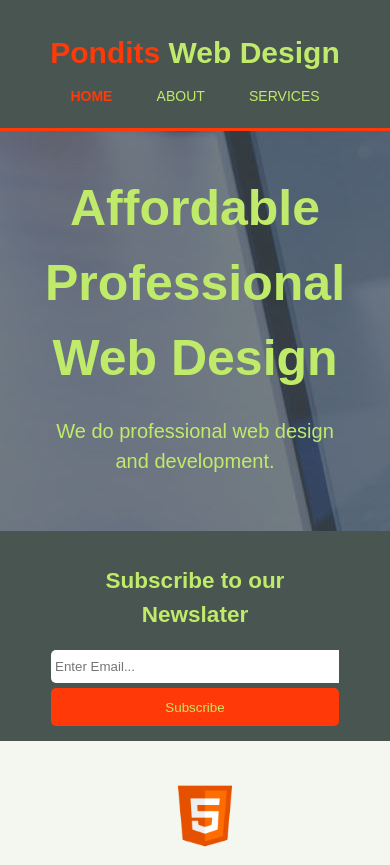
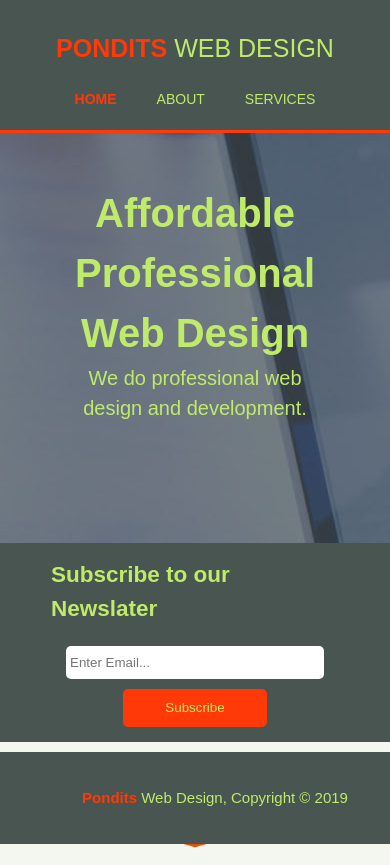
Before and after one commit to mhasanmeet/HTML-CSS-Projects, a plain HTML site: page 5. Responsive-agency-website/index.html in a window 390 px wide. Shown: the top 865 px of the page. Drawn offline with Linux system fonts and the light colour scheme.

Commit message:
Update Agency Website

```diff
--- a/5. Responsive-agency-website/index.html
+++ b/5. Responsive-agency-website/index.html
@@ -14,13 +14,13 @@
     <header>
         <div class="container">
             <div id="branding">
-                <h1><span class="highlight">Pondits</span> Web Design</h1>
+                <a href="index.html"><span class="highlight">Pondits</span> Web Design</a>
             </div>
             <nav>
                 <ul>
                     <li class="current"><a href="index.html">Home</a></li>
                     <li><a href="about.html">About</a></li>
-                    <li><a href="services.html">Services</a></li>
+                    <li><a href="service.html">Services</a></li>
                 </ul>
             </nav>
         </div>
--- a/5. Responsive-agency-website/style.css
+++ b/5. Responsive-agency-website/style.css
@@ -13,6 +13,8 @@ body{
     width: 80%;
     margin: auto;
     overflow: hidden;
+    display: flex;
+    justify-content: space-between;
 }
 
 ul{
@@ -63,16 +65,19 @@ header li{
 }
 
 header #branding{
-    float: left;
+    display: flex;
+    justify-content: center;
+    align-items: center;
 }
 
-header #branding h1{
-    margin: 0;
+header #branding a{
+    font-size: 25px;
 }
 
 header nav{
-    float: right;
-    margin-top: 10px;
+    display: flex;
+    justify-content: center;
+    align-items: center;
 }
 
 header .highlight, header .current a{
@@ -86,9 +91,11 @@ header a:hover{
 }
 
 /* Showcase */
+#showcase .container{
+    display: block;
+}
 #showcase{
-    min-height: 400px;
-    background: url('../Images/showcase.jpg') no-repeat 0 -400px;
+    background: url('./images/showcase.jpg') no-repeat 0 -400px;
     text-align: center;
     color: #C0EB6A;
 }
@@ -101,6 +108,7 @@ header a:hover{
 
 #showcase p{
     font-size: 20px;
+    padding-bottom: 100px;
 }
 
 /* Newslater */
@@ -180,8 +188,11 @@ ul#services li{
 /* footer */
 
 footer{
+    position: fixed;
+    left: 0;
+    bottom: 0;
+    width: 100%;
     padding: 20px;
-    margin-top: 20px;
     color: #C0EB6A;
     background-color: #485550;
     text-align: center;
@@ -196,34 +207,71 @@ footer .highlight2{
 
 /* Media Queries */
 @media(max-width: 768px){
-    header #branding,
-    header nav,
-    header nav li,
-    #newslater h1,
-    #newslater form,
-    #boxes .box,
-    article#main-col,
-    aside#sidebar{
-
-        float: none;
-        text-align: center;
-        width: 100%;
+    .container{
+        flex-wrap: wrap;
+        display: flex;
+        gap: 20px;
+        flex-direction: row;
     }
 
-    header{
+    #branding{
+        width: 100%;
+        text-align: center;
+    }
+
+    #branding a{
+        font-size: 20px;
+    }
+
+    nav{
+        width: 100%;
         padding-bottom: 20px;
     }
 
     #showcase h1{
-        margin-top: 40px;
+        font-size: 40px;
+        max-width: 80%;
+        margin: auto;
+        margin-top: 50px;
     }
-    #newslater button, .quote button{
-        display:block;
+
+    #showcase p{
+        font-size: 20px;
+        max-width: 80%;
+        margin: auto;
+        margin-top: 20px;
+        margin: auto;
+        margin-bottom: 20px;
+    }
+
+    #newslater h1{
+        margin: auto;
+    }
+
+    #newslater form{
+        margin: auto;
+        text-align: center;
+    }
+
+    .button_1{
+        width: 50%;
+        margin-top: 10px;
+    }
+
+    #boxes .container{
+        width: 90%;
+    }
+
+    #boxes .container .box{
         width: 100%;
     }
-    #newslater form input[type="email"], .quote input, .quote textarea{
-        width: 100%;
-        margin-bottom: 5px;
+
+    #main.container{
+        display: flex;
+        flex-wrap: wrap;
     }
 
+    #main-col{
+        margin-bottom: 100px;
+    }
 }
```
Also changed, not shown: 5. Responsive-agency-website/about.html (+2 -2 lines), 5. Responsive-agency-website/service.html (+2 -2 lines), 5. Responsive-agency-website/about.png (added), 5. Responsive-agency-website/home.png (added), 5. Responsive-agency-website/service.png (added), 2 other files.
